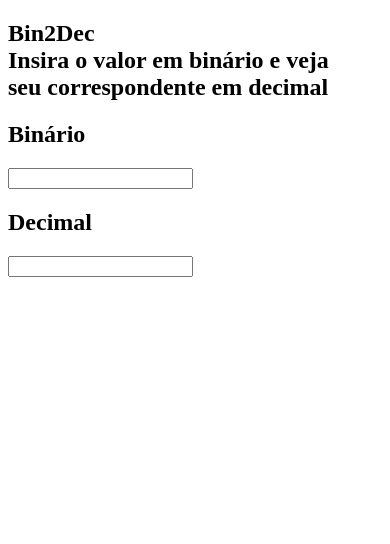
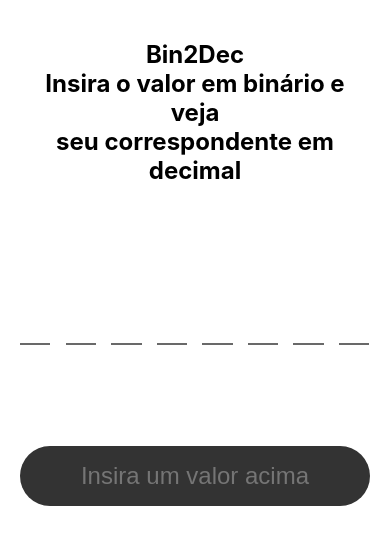
Before and after one commit to antonvinicius/bin2dec, a React (Create React App) app: page / in a window 390 px wide. Shown: the top 544 px of the page. Built offline with nearby package versions, Linux system fonts and the light colour scheme.

Commit message:
Add styling to components

```diff
--- a/src/Components/App.js
+++ b/src/Components/App.js
@@ -1,12 +1,13 @@
 import React from "react"
 
+import '../index.css'
 import Header from "./Header"
 import BinaryInput from "./BinaryInput"
 import DecimalInput from "./DecimalInput"
 
 function App() {
   return (
-    <div>
+    <div className="box">
       <Header />
       <BinaryInput />
     </div>
--- a/src/Components/BinaryInput.js
+++ b/src/Components/BinaryInput.js
@@ -1,4 +1,5 @@
 import React from "react"
+
 
 import BinaryConverter from "../Util/BinaryConverter"
 import DecimalInput from "./DecimalInput"
@@ -14,8 +15,7 @@ class BinaryInput extends React.Component {
     render(){
         return (
             <div>
-                <h2>Binário</h2>
-                <input type="text" maxLength={8} onChange={event => {this.setState({decimalValue: BinaryConverter(event.target.value)})}}/>
+                <input type="text" className="pretty-input" maxLength={8} onChange={event => {this.setState({decimalValue: BinaryConverter(event.target.value)})}}/>
                 <DecimalInput decimalValue={this.state.decimalValue} />
             </div>
         )
--- a/src/Components/DecimalInput.js
+++ b/src/Components/DecimalInput.js
@@ -3,8 +3,15 @@ import React from "react"
 function DecimalInput(props) {
     return (
         <div>
-            <h2>Decimal</h2>
-            <input type="text" readOnly={true} value={props.decimalValue === undefined ? "Valor não binário, insira 0 ou 1" : props.decimalValue}/>
+            <div class="group">
+                <input
+                    type="text"
+                    className="decimal-input centered"
+                    readOnly={true}
+                    placeholder="Insira um valor acima"
+                    value={props.decimalValue === undefined ? "Valor Inválido" : props.decimalValue}
+                    style={{color: props.decimalValue === undefined ? "red" : "white"}} />
+            </div>
         </div>
     )
 }
--- a/src/Components/Header.js
+++ b/src/Components/Header.js
@@ -2,7 +2,7 @@ import React from "react"
 
 function Header() {
     return (
-        <div>
+        <div className="centered">
             <h2>Bin2Dec<br />Insira o valor em binário e veja<br/> seu correspondente em decimal</h2>
         </div>
     )
--- a/src/index.css
+++ b/src/index.css
@@ -1,4 +1,5 @@
 body {
+  background-color: rgb(218, 218, 218);
   height: 100%;
   width: 100%;
   padding: 0;
@@ -9,3 +10,129 @@ body {
   -webkit-font-smoothing: antialiased;
   -moz-osx-font-smoothing: grayscale;
 }
+
+* {
+  box-sizing: border-box;
+}
+
+.box {
+  position: absolute;
+  top: 50%;
+  left: 50%;
+  transform: translate(-50%, -50%);
+  margin: auto;
+  width: 500px;
+  background-color: white;
+  box-shadow: 0px 18px 40px 0px rgba(0,0,0,0.75);
+  padding: 20px;
+  border-radius: 30px;
+}
+
+.centered {
+  text-align: center;
+}
+
+.pretty-input {
+  display: block;
+  margin: 2em auto;
+  border: none;
+  padding: 0;
+  width: 12ch;
+  background: repeating-linear-gradient(90deg, dimgrey 0, dimgrey 1ch, transparent 0, transparent 1.5ch) 0 100%/ 11.5ch 2px no-repeat;
+  font: 5ch droid sans mono, consolas, monospace;
+  letter-spacing: 0.5ch;
+}
+.pretty-input:focus {
+  outline: none;
+  color: dodgerblue;
+}
+
+.group {
+  width: 100%;
+  height: 110px;
+  overflow: hidden;
+  position: relative;
+}
+
+label {
+  position: absolute;
+  top: 36.6666666667px;
+  color: rgba(255, 255, 255, .5);
+  font: 400 550px/15 Roboto;
+  cursor: text;
+  transition: 0.25s ease;
+}
+
+.decimal-input {
+  border-radius: 30px !important;
+  height: 30px;
+  line-height: 30px;
+  display: block;
+  width: 100%;
+  padding: 30px;
+  border: none;
+  border-radius: 0;
+  color: white;
+  background: #333;
+  font-size: 36.6666666667px;
+  transition: 0.3s ease;
+}
+
+.decimal-input:valid ~ label {
+  top: 0;
+  font: 700 550px/25 Roboto;
+  color: rgba(255, 255, 255, .5);
+}
+
+.decimal-input:focus {
+  outline: none;
+}
+
+.decimal-input:focus ~ label {
+  top: 0;
+  font: 700 550px/25 Roboto;
+  color: #2196f3;
+}
+
+.decimal-input:focus ~ .bar:before {
+  transform: translateX(0);
+}
+
+.decimal-input:-webkit-autofill {
+  -webkit-box-shadow: 0 0 0px 1000px #333 inset;
+  -webkit-text-fill-color: white !important;
+}
+
+.bar {
+  background: rgba(255, 255, 255, .5);
+  content: '';
+  width: 550px;
+  height: 3.6666666667px;
+  transition: 0.3s ease;
+  position: relative;
+}
+
+.bar:before {
+  content: '';
+  position: absolute;
+  width: 100%;
+  height: 150%;
+  background: #2196f3;
+  transform: translateX(-100%);
+}
+
+::selection {
+  background: rgba(33, 150, 243, .3);
+}
+
+@media(max-width: 600px) {
+  .box {
+    width: 100%;
+    height: 100%;
+    border-radius: 0px;
+  }
+
+  .decimal-input {
+    font-size: 24px;
+  }
+}
```
